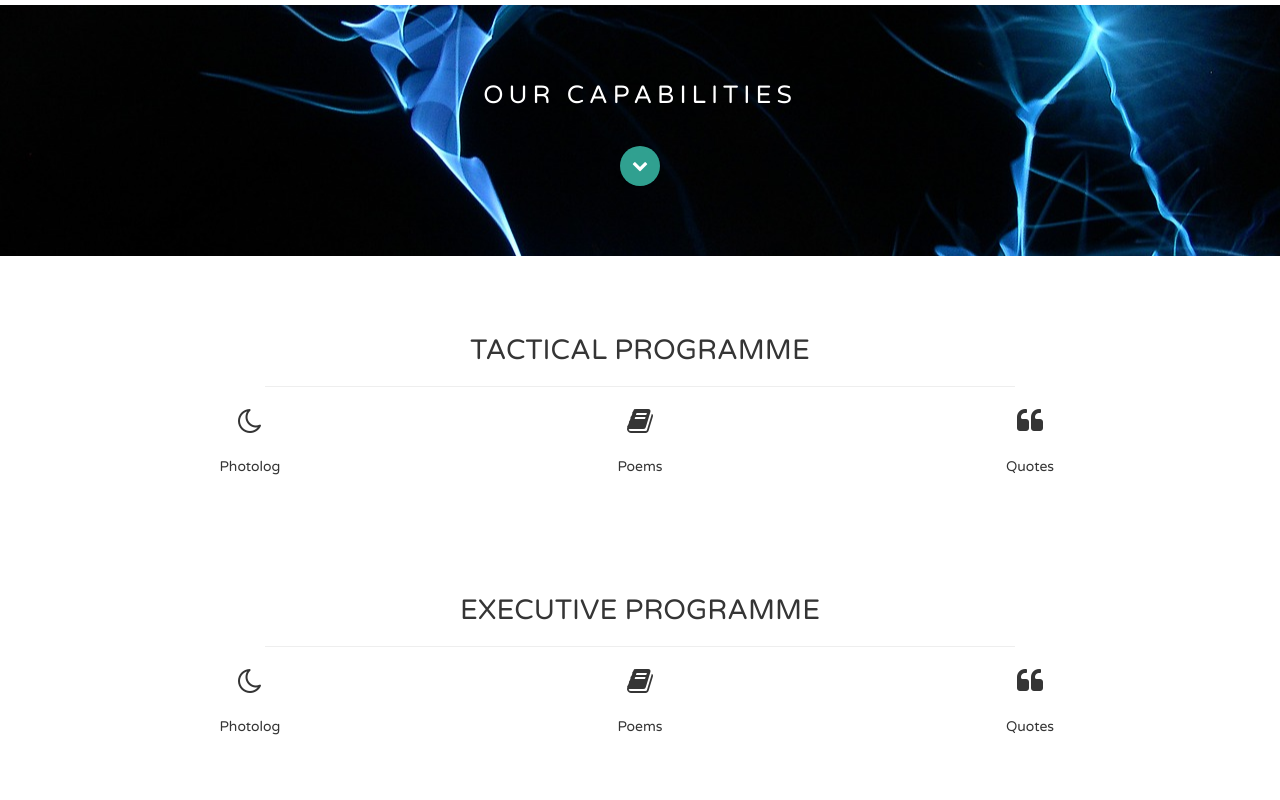
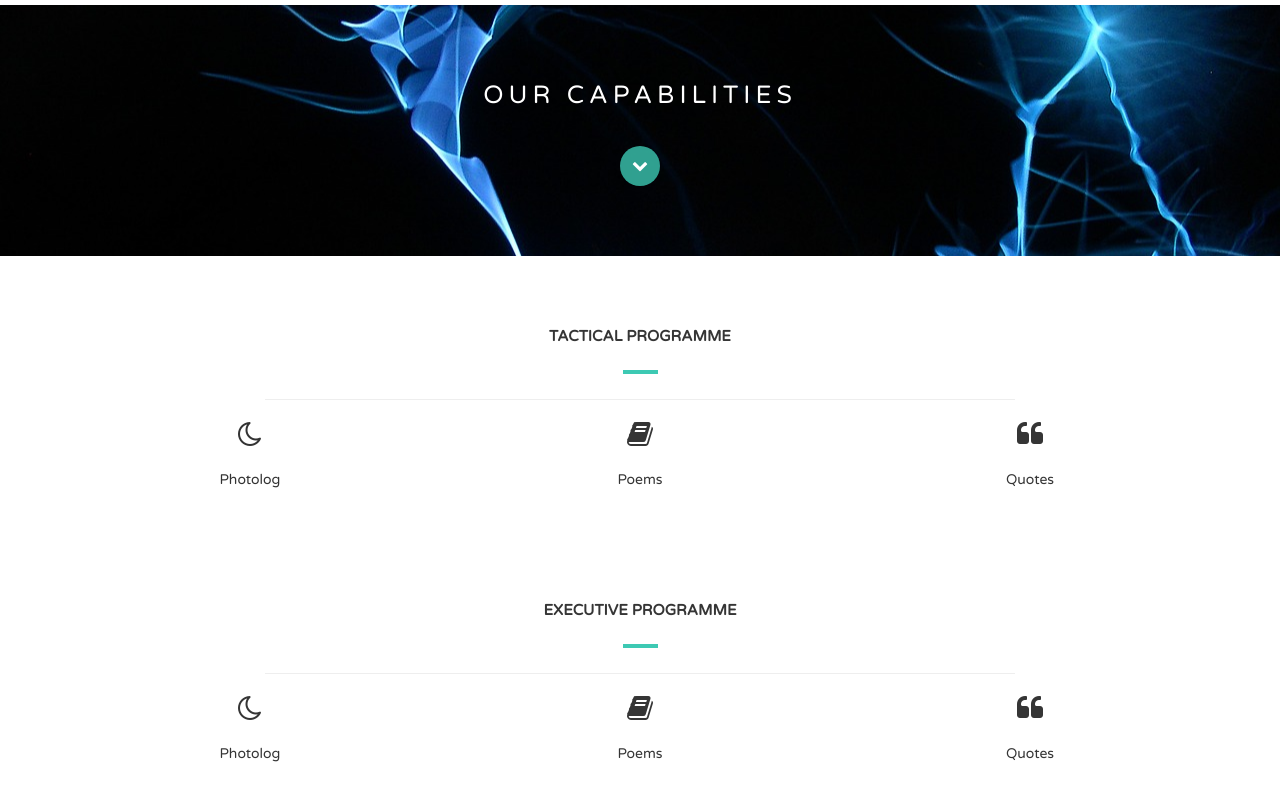
Before and after one commit to sk-comm/wcs-csi.github.io, a plain HTML site: page index.html in a window 1280 px wide. Shown: the part 2210-3010 px from the top of the page. Drawn offline with nearby package versions, Linux system fonts and the light colour scheme.

Commit message:
Update index.html

```diff
--- a/index.html
+++ b/index.html
@@ -176,22 +176,23 @@
             <div class="row">
                 <div class="col-md-8 col-md-offset-2">
                     <div class="section-title">
-                        <h1>TACTICAL PROGRAMME</h1>
+                        <h2>TACTICAL PROGRAMME</h2>
                         <hr>
                     </div>
                     </div>
             </div>
 
             <div class="space"></div>
+            <div class="space"></div>
+            <div class="space"></div>
 
             <div class="row">
                 <div class="col-md-4 col-sm-4">
-                  <a href="/photolog">
+
                     <div class="service">
                         <span class="fa fa-moon-o fa-2x"></span><br><br>
                         <h7>Photolog</h7><br>
                     </div>
-                    </a>
                 </div>
 
                 <div class="col-md-4 col-sm-4">
@@ -232,7 +233,7 @@
             <div class="row">
                 <div class="col-md-8 col-md-offset-2">
                     <div class="section-title">
-                        <h1>EXECUTIVE PROGRAMME</h1>
+                        <h2>EXECUTIVE PROGRAMME</h2>
                         <hr>
                     </div>
                     </div>
```
